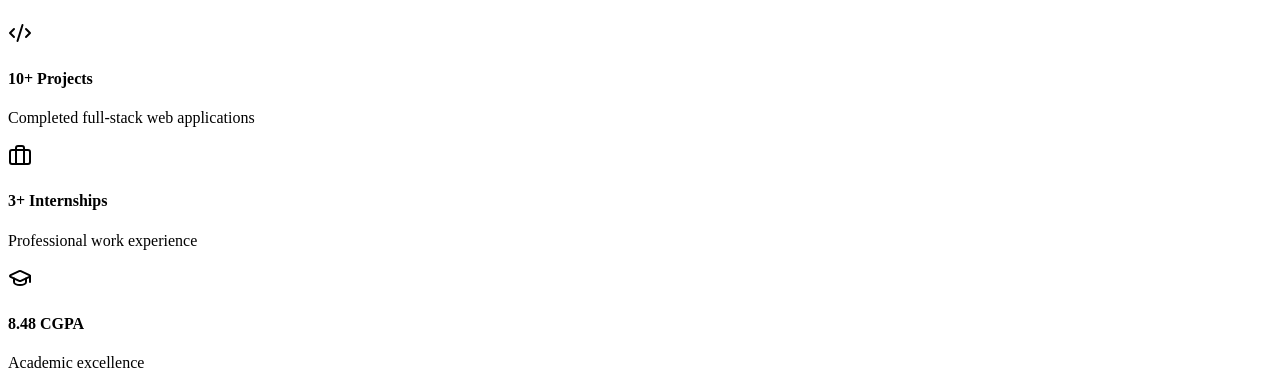
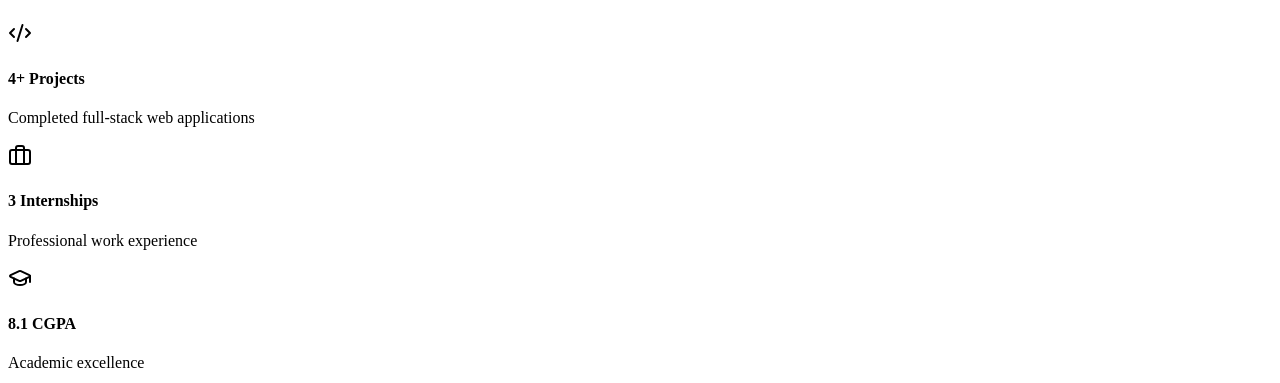
Before and after one commit to abinesh2323/Dev, a Next.js app: page /About in a window 1280 px wide. Shown: the part 765-1148 px from the top of the page. Built offline with nearby package versions, Linux system fonts and the light colour scheme.

Commit message:
Update achievements in About component

```diff
--- a/src/pages/About.tsx
+++ b/src/pages/About.tsx
@@ -8,17 +8,17 @@ const About = () => {
 	const achievements = [
 		{
 			icon: <Code2 className="w-6 h-6" />,
-			title: "10+ Projects",
+			title: "4+ Projects",
 			description: "Completed full-stack web applications"
 		},
 		{
 			icon: <Briefcase className="w-6 h-6" />,
-			title: "3+ Internships",
+			title: "3 Internships",
 			description: "Professional work experience"
 		},
 		{
 			icon: <GraduationCap className="w-6 h-6" />,
-			title: "8.48 CGPA",
+			title: "8.1 CGPA",
 			description: "Academic excellence"
 		}
 	];
```
